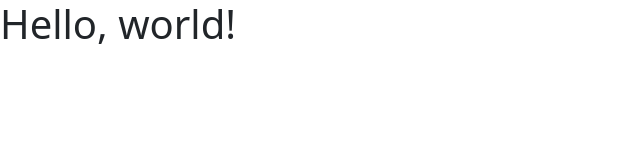
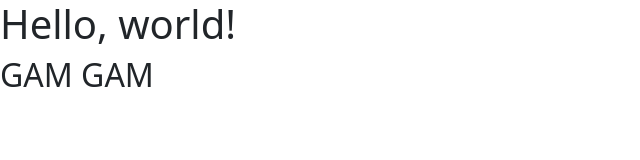
Before and after one commit to MuhamadAsadDullah/coba-github, a plain HTML site: page index.html in a window 1280 px wide. Shown: the whole page, without its empty margins (0-640 px from the left). Drawn offline with nearby package versions, Linux system fonts and the light colour scheme.

Commit message:
MENAMBAHKAN LAGU HOLOCAUST

```diff
--- a/index.html
+++ b/index.html
@@ -12,6 +12,7 @@
   </head>
   <body>
     <h1>Hello, world!</h1>
+    <h2>GAM GAM</h2>
 
     <!-- Optional JavaScript; choose one of the two! -->
 
```
